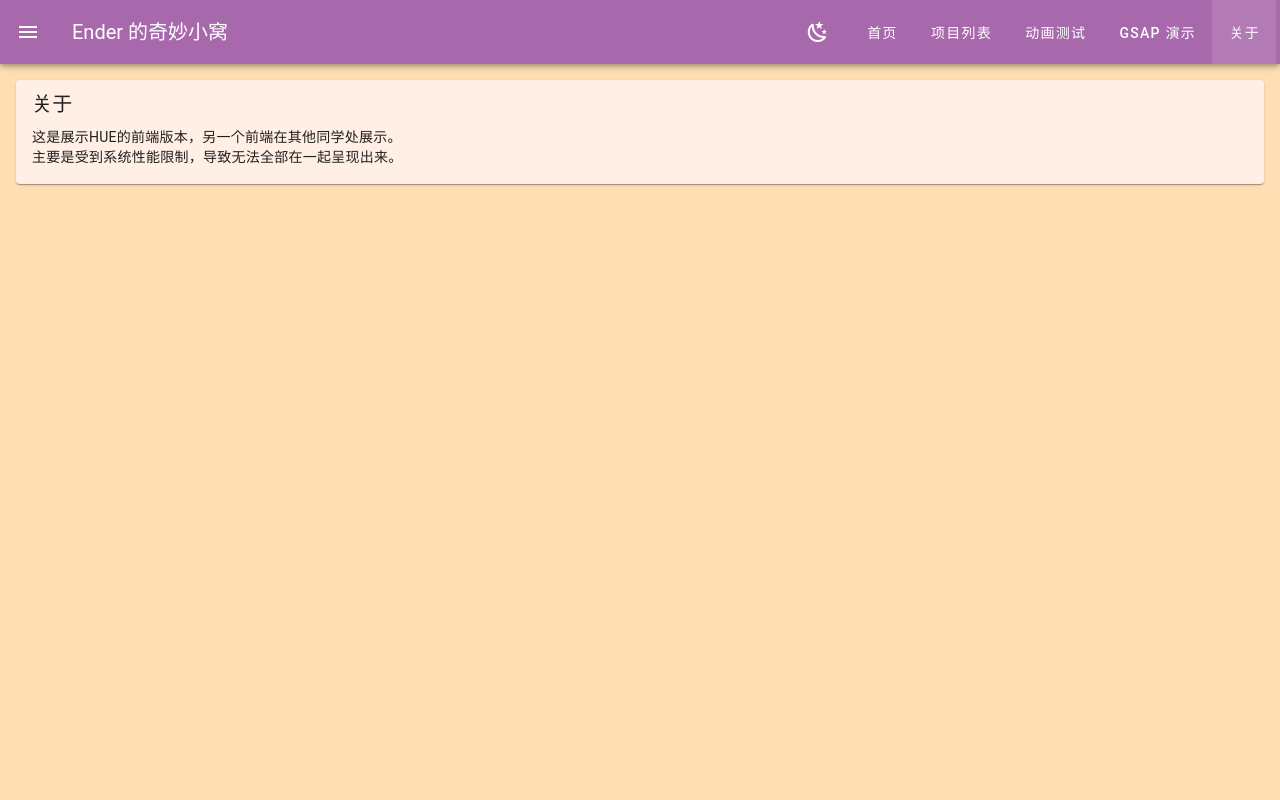
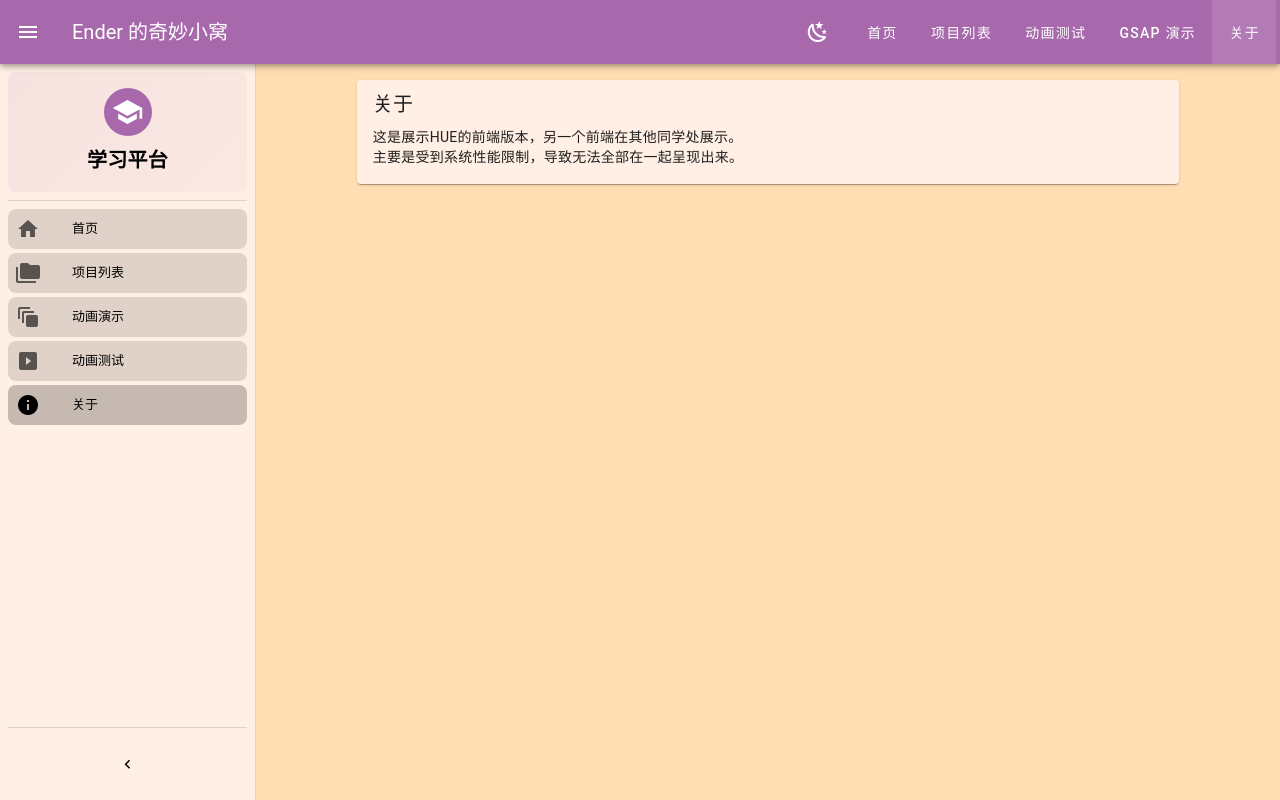
Before and after one commit to TheEnderrrr/my-vuetify, a Vue app: page /about in a window 1280 px wide. Built offline with nearby package versions, Linux system fonts and the light colour scheme.

Commit message:
个人页面V0.4.3

```diff
--- a/src/App.vue
+++ b/src/App.vue
@@ -1,7 +1,8 @@
 <template>
   <v-app>
     <AppBar />
-    <v-main>
+    <Sidebar />
+    <v-main style="margin-left: var(--v-sidebar-width);">
       <div ref="pageContainer" class="page-wrapper">
         <router-view v-slot="{ Component }">
           <transition
@@ -24,6 +25,7 @@ import { ref, watch } from 'vue'
 import { useRoute } from 'vue-router'
 import gsap from 'gsap'
 import AppBar from './components/AppBar.vue'
+import Sidebar from './components/Sidebar.vue'
 
 const route = useRoute()
 const pageContainer = ref(null)
@@ -46,7 +48,7 @@ const onEnter = (el, done) => {
   gsap.to(el, {
     x: 0,
     opacity: 1,
-    duration: 0.2,
+    duration: 0.15,
     ease: 'power3.out', // 快速开始，慢慢减速
     force3D: true,
     onComplete: () => {
@@ -61,7 +63,7 @@ const onLeave = (el, done) => {
   gsap.to(el, {
     x: -window.innerWidth * 0.3,
     opacity: 0,
-    duration: 0.2,
+    duration: 0.15,
     ease: 'power2.in', // 逐渐加速
     force3D: true,
     onComplete: done
--- /dev/null
+++ b/src/components/Sidebar.vue
@@ -0,0 +1,111 @@
+<template>
+  <v-navigation-drawer
+    v-model="drawer"
+    :rail="rail"
+    permanent
+    color="surface"
+    class="sidebar"
+  >
+    <div class="d-flex flex-column h-100">
+      <!-- 顶部 Logo/标题区域 -->
+      <div class="sidebar-header pa-4 text-center">
+        <v-avatar size="48" color="primary" class="mb-2">
+          <v-icon size="32" color="white">mdi-school</v-icon>
+        </v-avatar>
+        <div v-if="!rail" class="text-h6 font-weight-bold">学习平台</div>
+      </div>
+
+      <!-- 导航菜单区域 -->
+      <v-divider class="mx-2"></v-divider>
+
+      <v-list density="compact" nav class="flex-grow-1 py-2">
+        <!-- 这里稍后添加具体内容 -->
+        <v-list-item
+          prepend-icon="mdi-home"
+          title="首页"
+          to="/"
+          variant="tonal"
+          rounded="lg"
+          class="mb-1"
+        ></v-list-item>
+
+        <v-list-item
+          prepend-icon="mdi-folder-multiple"
+          title="项目列表"
+          to="/projects"
+          variant="tonal"
+          rounded="lg"
+          class="mb-1"
+        ></v-list-item>
+
+        <v-list-item
+          prepend-icon="mdi-animation"
+          title="动画演示"
+          to="/gsap-demo"
+          variant="tonal"
+          rounded="lg"
+          class="mb-1"
+        ></v-list-item>
+
+        <v-list-item
+          prepend-icon="mdi-play-box"
+          title="动画测试"
+          to="/animation-test"
+          variant="tonal"
+          rounded="lg"
+          class="mb-1"
+        ></v-list-item>
+
+        <v-list-item
+          prepend-icon="mdi-information"
+          title="关于"
+          to="/about"
+          variant="tonal"
+          rounded="lg"
+          class="mb-1"
+        ></v-list-item>
+      </v-list>
+
+      <!-- 底部固定区域 -->
+      <v-divider class="mx-2"></v-divider>
+
+      <div class="sidebar-footer pa-4 text-center">
+        <v-btn
+          icon
+          variant="text"
+          size="small"
+          @click="toggleRail"
+        >
+          <v-icon>{{ rail ? 'mdi-chevron-right' : 'mdi-chevron-left' }}</v-icon>
+        </v-btn>
+      </div>
+    </div>
+  </v-navigation-drawer>
+</template>
+
+<script setup>
+import { ref } from 'vue'
+
+const drawer = ref(true)
+const rail = ref(false)
+
+const toggleRail = () => {
+  rail.value = !rail.value
+}
+</script>
+
+<style scoped>
+.sidebar {
+  border-right: 1px solid rgba(0, 0, 0, 0.12);
+}
+
+.sidebar-header {
+  background: linear-gradient(135deg, rgba(167, 105, 172, 0.1) 0%, rgba(167, 105, 172, 0.05) 100%);
+  border-radius: 8px;
+  margin: 8px;
+}
+
+.sidebar-footer {
+  background-color: transparent;
+}
+</style>
--- a/src/views/About.vue
+++ b/src/views/About.vue
@@ -1,7 +1,7 @@
 <template>
-  <v-container fluid class="pa-4">
-    <v-row>
-      <v-col cols="12">
+  <v-container class="py-4">
+    <v-row justify="center">
+      <v-col cols="12" md="10" lg="10">
         <v-card>
           <v-card-title>关于</v-card-title>
           <v-card-text>
--- a/src/views/AnimationTest.vue
+++ b/src/views/AnimationTest.vue
@@ -1,7 +1,7 @@
 <template>
   <v-container fluid class="fill-height">
     <v-row justify="center" align="center">
-      <v-col cols="12" md="10" lg="8">
+      <v-col cols="12" md="10" lg="10">
         <v-card elevation="4">
           <v-card-title class="text-h4 font-weight-bold text-center py-6">
             动画测试
--- a/src/views/GSAPDemo.vue
+++ b/src/views/GSAPDemo.vue
@@ -1,7 +1,7 @@
 <template>
-  <v-container fluid class="animation-demo fill-height">
+  <v-container class="animation-demo fill-height">
     <v-row justify="center" align="center">
-      <v-col cols="12" class="text-center">
+      <v-col cols="12" md="10" lg="10" class="text-center">
         <h1 class="text-h3 mb-6">GSAP 动画测试</h1>
 
         <!-- 触发按钮 -->
--- a/src/views/Prediction.vue
+++ b/src/views/Prediction.vue
@@ -1,4 +1,7 @@
 <template>
+  <v-container class="py-6">
+    <v-row justify="center">
+      <v-col cols="12" md="10" lg="10">
         <div class="prediction-detail pa-6">
           <div class="text-h4 font-weight-bold mb-4">
             <v-icon color="primary" class="mr-2">mdi-chart-box</v-icon>
@@ -70,6 +73,9 @@
             </v-expand-transition>
           </v-card-text>
         </div>
+      </v-col>
+    </v-row>
+  </v-container>
 </template>
 
 <script setup>
```
Lines whose indentation alone changed are shown as unchanged.
